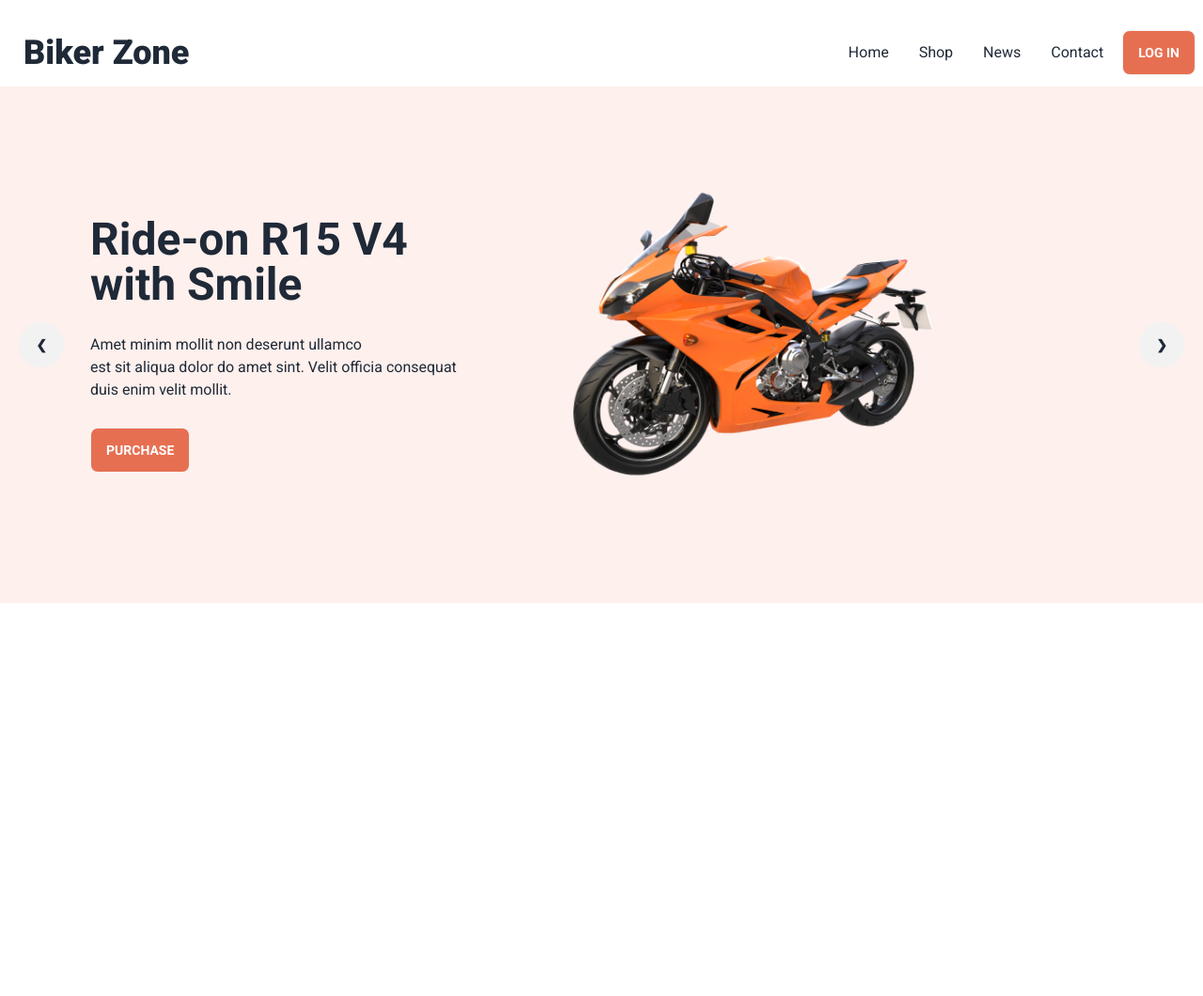
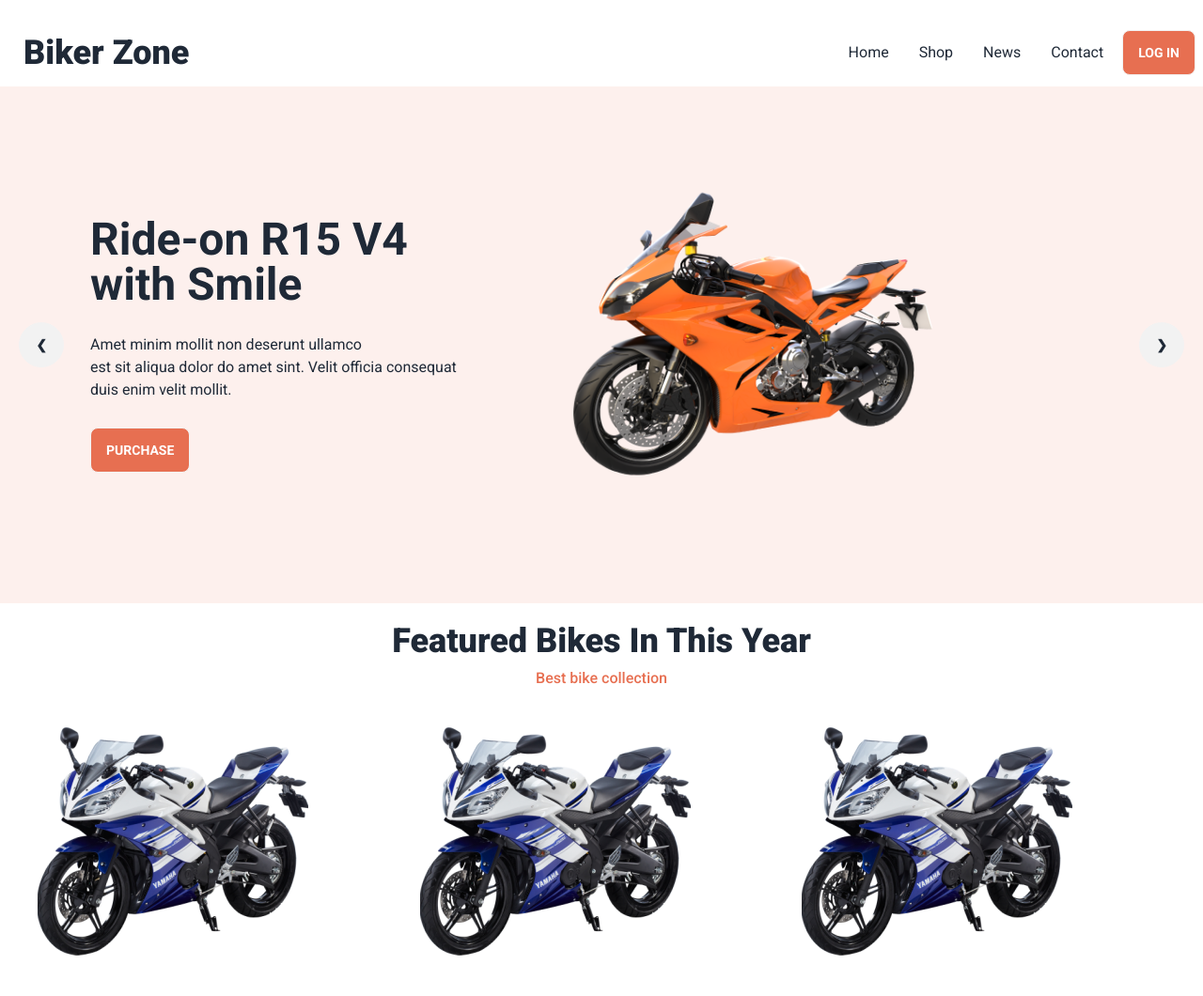
Before and after one commit to muddasirfaiyaj66/biker-zone, a plain HTML site: page index.html in a window 1280 px wide. Shown: the whole page at 94% size. Before the commit the page ends 800 px from the top, so only its background shows below. Drawn offline with nearby package versions, Linux system fonts and the light colour scheme.

Commit message:
featured section added

```diff
--- a/index.html
+++ b/index.html
@@ -175,7 +175,20 @@
     </header>
 
     <main  class="max-w-screen-xl m-auto my-5">
+      <!-- featured bikes  -->
+      <section class="my-5">
+        <h1 class=" text-4xl font-black text-center my-2 "> Featured Bikes In This Year</h1>
+        <p class="font-medium text-center text-[#E76F51] mb-15">Best bike collection</p>
+        <div class="grid grid-cols-1 md:grid-cols-3 gap-5 p-10">
+          <div ><img src="./images/others/feature-bike.png" alt=""></div>
+          <div><img src="./images/others/feature-bike.png" alt=""></div>
+          <div><img src="./images/others/feature-bike.png" alt=""></div>
+        </div>
+      </section>
+        <!-- latest news  -->
+        <section>
 
+        </section>
     </main>
     <footer>
 
```
